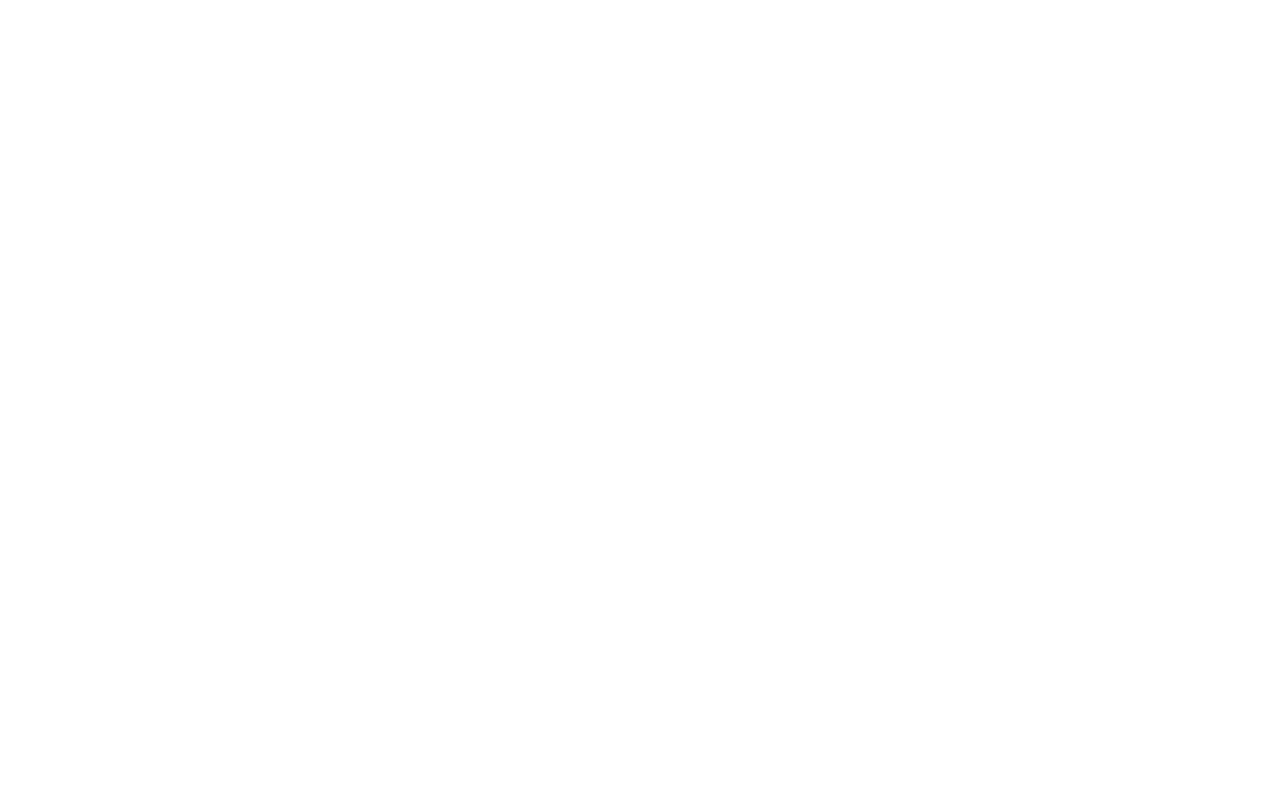
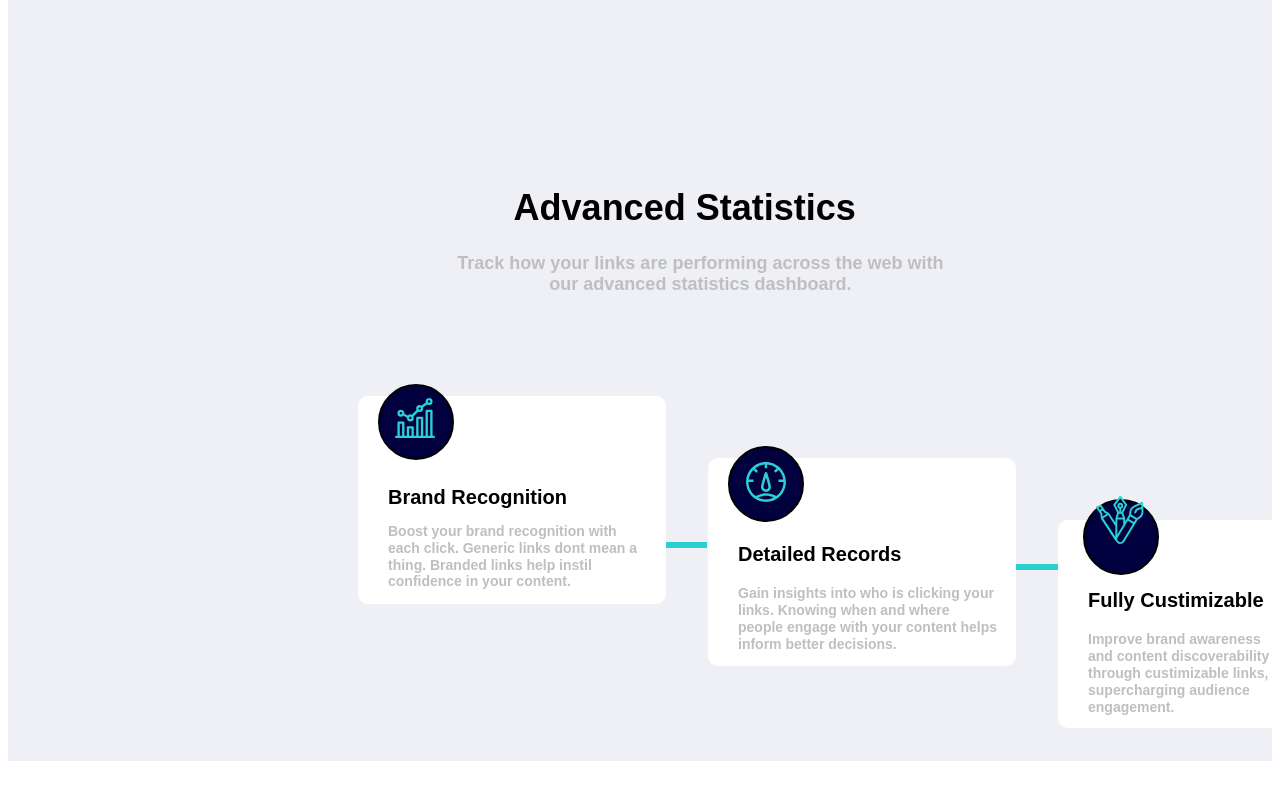
Before and after one commit to EalsyCoD/shortening-API-landing-page, a React (Create React App) app: page / in a window 1280 px wide. Shown: the part 938-1738 px from the top of the page. Before the commit the page ends 800 px from the top, so only its background shows below. Built offline with nearby package versions, Linux system fonts and the light colour scheme; a web font is replaced by a local one.

Commit message:
added Advansed-Statistics and fix styles

```diff
--- a/src/App.js
+++ b/src/App.js
@@ -7,6 +7,7 @@
 import GlobalStyle from './styles/global'
 import Header from './components/Header';
 import Main from './components/Main';
+import Advanced from './components/Advenced-Statistics';
 
 import color from './styles/themes/color'
 
@@ -23,6 +24,7 @@
   <GlobalStyle />
   <Header toggleTheme={toggleTheme} />
   <Main />
+  <Advanced />
   </ThemeProvider>
 
 
--- /dev/null
+++ b/src/components/Advenced-Statistics/index.js
@@ -0,0 +1,65 @@
+import React from 'react'
+
+import { Container,
+    Wrapper,
+    Title,
+    Lable,
+    ImgBrand,
+    Brand,
+    ContextBrand,
+    ImgDetailed,
+    Detailed,
+    ContextDetailed,
+    ImgFully,
+    Fully,
+    ContextFully,
+    BorderBrand,
+    BorderDetailed,
+    BorderFully,
+    FrameBrand,
+    FrameDetailed,
+    FrameFully,
+    LineF,
+    LineB
+  } from './styles'
+
+
+const Advanced = () =>{
+    return(
+        <Container>
+            <Wrapper>
+                <Title>Advanced Statistics</Title>
+                <Lable>Track how your links are performing across the web with our advanced
+                    statistics dashboard.
+                </Lable>
+
+                <FrameBrand></FrameBrand>
+                <LineF></LineF>
+                <ImgBrand src={'images/icon-brand-recognition.svg'} alt='icon' ></ImgBrand>
+                <Brand>Brand Recognition</Brand>
+                <ContextBrand>Boost your brand recognition with each click. Generic links dont mean
+                    a thing. Branded links help instil confidence in your content.
+                </ContextBrand>
+                <BorderBrand></BorderBrand>
+                <FrameDetailed></FrameDetailed>
+                <LineB></LineB>
+                <ImgDetailed src={'images/icon-detailed-records.svg'} alt='icon'></ImgDetailed>
+                <Detailed>Detailed Records</Detailed>
+                <ContextDetailed>Gain insights into who is clicking your links. Knowing
+                    when and where people engage with your content helps inform better decisions.
+                </ContextDetailed>
+                <BorderDetailed></BorderDetailed>
+                <FrameFully></FrameFully>
+                <ImgFully src={'images/icon-fully-customizable.svg'} alt='icon'></ImgFully>
+                <Fully>Fully Custimizable</Fully>
+                <ContextFully>Improve brand awareness and content discoverability through
+                    custimizable links, supercharging audience engagement.
+                </ContextFully>
+                <BorderFully></BorderFully>
+            </Wrapper>
+        </Container>
+    )
+}
+
+
+export default Advanced
--- /dev/null
+++ b/src/components/Advenced-Statistics/styles.js
@@ -0,0 +1,177 @@
+import styled from 'styled-components'
+
+
+
+export const Container = styled.header`
+padding-top: 350px;
+
+
+`
+export const Wrapper = styled.div`
+display: block;
+background-color: #EEF0F6;
+padding-top:250px;
+height: 600px;
+
+`
+export const Title = styled.h1`
+display: block;
+margin-left: 40%;
+
+
+`
+export const Lable = styled.p`
+margin-left: 35%;
+max-width: 500px;
+text-align: center;
+color: ${(props) => props.theme.colors.text};
+
+`
+export const ImgBrand = styled.img`
+position: relative;
+margin-left: 20px;
+top: -248px;
+right: -367px;
+`
+export const FrameBrand = styled.p`
+
+width: 300px;
+height: 200px;
+display: block;
+border: 4px solid #fff;
+margin-left: 350px;
+margin-top: 100px;
+background-color: #fff;
+border-radius: 10px;
+
+`
+export const Brand = styled.h1`
+position: relative;
+margin-left: 650px;
+font-size: 20px;
+max-width:300px;
+top:-220px;
+right: 270px;
+`
+export const ContextBrand = styled.p`
+position: relative;
+top: -220px;
+margin-left: 380px;
+max-width: 260px;
+color: ${(props) => props.theme.colors.text};
+font-size:14px;
+`
+
+
+export const BorderBrand = styled.p`
+position: block;
+  margin-top: -440px;
+  margin-left: 370px;
+  width: 4em;
+  height: 4em;
+  border: 2px solid ;
+  border-radius: 50%;
+  background-color: #00003E;
+`
+
+export const FrameDetailed = styled.p `
+width: 300px;
+height: 200px;
+display: block;
+border: 4px solid #fff;
+margin-left: 700px;
+margin-top: -20px;
+background-color: #fff;
+border-radius: 10px;
+`
+export const ImgDetailed = styled.img`
+position: relative;
+margin-left: 20px;
+top: -246px;
+right: -718px;
+`
+export const Detailed = styled.h1`
+position: relative;
+margin-left: 650px;
+font-size: 20px;
+max-width:300px;
+top:-225px;
+right: -80px;
+`
+export const ContextDetailed = styled.p`
+position: relative;
+top: -220px;
+margin-left: 730px;
+max-width: 260px;
+color: ${(props) => props.theme.colors.text};
+font-size:14px;
+`
+export const BorderDetailed = styled.p`
+position: block;
+margin-top: -440px;
+margin-left: 720px;
+width: 4em;
+height: 4em;
+border: 2px solid ;
+border-radius: 50%;
+background-color: #00003E;
+`
+export const FrameFully = styled.p `
+width: 300px;
+height: 200px;
+display: block;
+border: 4px solid #fff;
+margin-left: 1050px;
+margin-top: -20px;
+background-color: #fff;
+border-radius: 10px;
+`
+export const ImgFully = styled.img`
+position: relative;
+margin-left: 20px;
+top: -250px;
+right: -1068px;
+`
+export const Fully = styled.h1`
+position: relative;
+margin-left: 650px;
+font-size: 20px;
+max-width:300px;
+top:-225px;
+right: -430px;
+`
+export const ContextFully = styled.p`
+position: relative;
+top: -220px;
+margin-left: 1080px;
+max-width: 250px;
+color: ${(props) => props.theme.colors.text};
+font-size:14px;
+`
+export const BorderFully = styled.p`
+position: block;
+  margin-top: -450px;
+  margin-left: 1075px;
+  width: 4em;
+  height: 4em;
+  border: 2px solid ;
+  border-radius: 50%;
+  background-color: #00003E;
+`
+
+export const LineF = styled.p`
+position: relative;
+top: -80px;
+right: -658px;
+border-bottom: 6px solid ;
+color: ${(props) => props.theme.colors.topButton};
+width: 41px;
+`
+export const LineB = styled.p`
+position: relative;
+top: -120px;
+right: -1008px;
+border-bottom: 6px solid ;
+color: ${(props) => props.theme.colors.topButton};
+width: 42px;
+`
--- a/src/styles/global.js
+++ b/src/styles/global.js
@@ -1,6 +1,10 @@
 import { createGlobalStyle } from "styled-components";
 
 export default createGlobalStyle `
+:root{
+   --btn-color: hsl(257, 7%, 63%);
+}
+
 *{
     font-family: 'Poppins', sans-serif;
 }
--- a/src/styles/themes/color.js
+++ b/src/styles/themes/color.js
@@ -4,9 +4,11 @@
 
     colors:{
         primary: 'hsl(180, 66%, 49%)',
-        secondary: 'hsl(0, 87%, 67%)',
+        secondary: 'hsl(225, 33%, 95%)',
         topButton: 'hsl(180, 66%, 49%)',
         text: 'hsl(0, 0%, 75%)',
         background: 'white',
+        bglight: 'hsl(225, 33%, 95%)',
+        lowbg: 'red',
     },
 }
```
